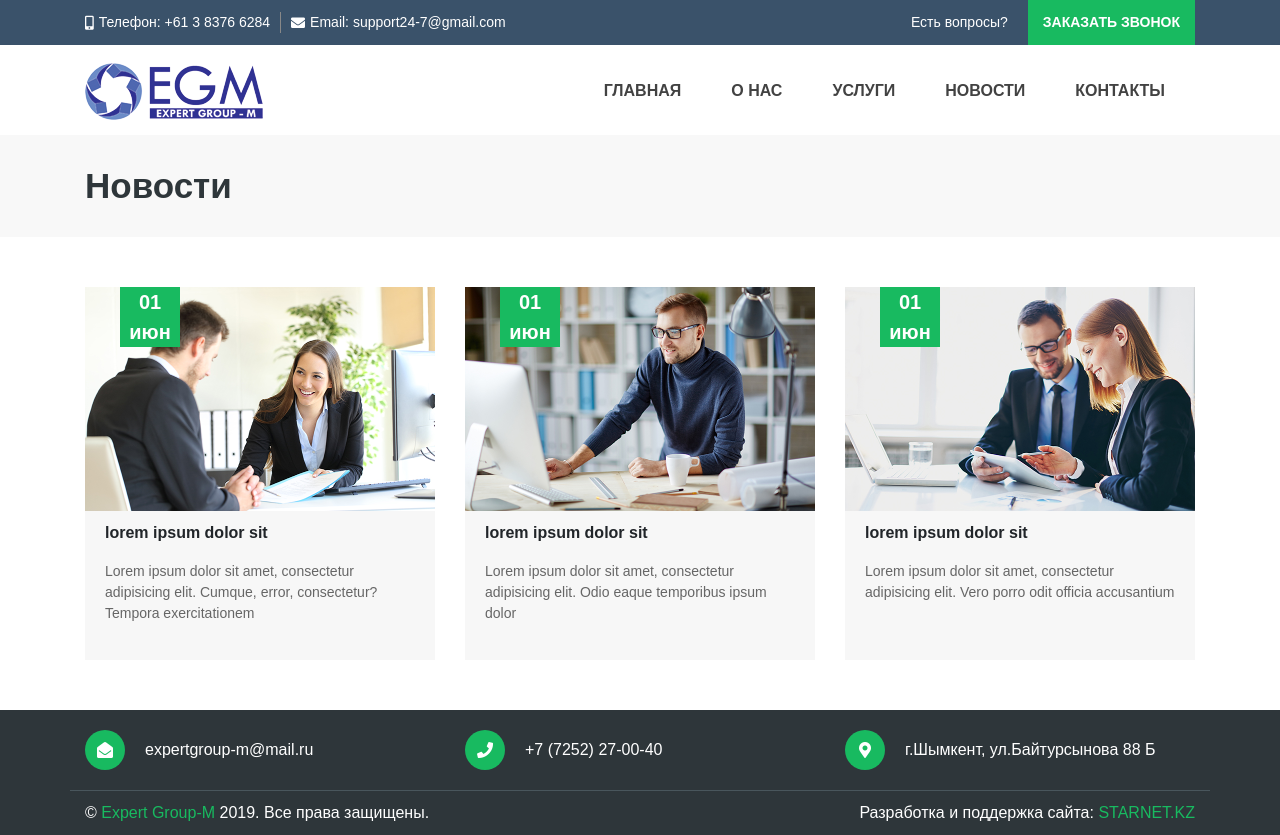
After one commit to baglansariev/corp, a PHP site: page /news in a window 1280 px wide. The commit adds this page. Run offline with PHP 8.4, Linux system fonts and the light colour scheme; data that the repository does not hold is empty; some libraries are stand-ins or nearby versions; some web fonts are replaced.

Commit message:
page news added

```diff
--- a/application/config/routes.php
+++ b/application/config/routes.php
@@ -8,6 +8,14 @@
 			'controller' => 'about',
 			'action' => 'index',
 		],
+		'news' => [
+			'controller' => 'news',
+			'action' => 'newsList',
+		],
+		'news/[0-9]+' => [
+			'controller' => 'news',
+			'action' => 'oneNews',
+		],
 		'contact' => [
 			'controller' => 'contact',
 			'action' => 'index',
--- /dev/null
+++ b/application/controllers/NewsController.php
@@ -0,0 +1,17 @@
+<?
+	namespace application\controllers;
+
+	use application\core\Controller;
+
+	class NewsController extends Controller
+	{
+		public function newsListAction()
+		{
+			$this->view->render('Новости');
+		}
+
+		public function oneNews()
+		{
+			$this->view->render('Одна новость');
+		}
+	}
--- a/application/layouts/helpers/footer.php
+++ b/application/layouts/helpers/footer.php
@@ -6,7 +6,7 @@
 					<i class="fas fa-envelope-open"></i>
 				</span>
 				<span>
-					info@company.kz
+					expertgroup-m@mail.ru
 				</span>
 			</div>
 			<div class="contacts col-lg-4 col-xlg-4">
@@ -14,7 +14,7 @@
 					<i class="fas fa-phone"></i>
 				</span>
 				<span>
-					+7 702 111 32 32
+					+7 (7252) 27-00-40
 				</span>
 			</div>
 			<div class="contacts col-lg-4 col-xlg-4">
@@ -22,14 +22,14 @@
 					<i class="fas fa-map-marker-alt"></i>
 				</span>
 				<span>
-					г.Шымкент, ул.Иляева 23
+					г.Шымкент, ул.Байтурсынова 88 Б
 				</span>
 			</div>
 		</div>
 	</div>
 	<div class="footer-bottom container">
 		<p class="company-sign">
-			© <a href="">Company Name</a> 2019. Все права защищены.
+			© <a href="/">Expert Group-M</a> 2019. Все права защищены.
 		</p>
 		<p class="developer-sign">
 			Разработка и поддержка сайта: <a href="https://starnet.kz">STARNET.KZ</a>
--- a/application/layouts/helpers/header.php
+++ b/application/layouts/helpers/header.php
@@ -37,7 +37,7 @@
 					<a href="">
 						<li>Услуги</li>
 					</a>
-					<a href="">
+					<a href="/news">
 						<li>Новости</li>
 					</a>
 					<a href="/contact">
--- /dev/null
+++ b/application/views/News/newsList.php
@@ -0,0 +1,69 @@
+<div class="page-heading">
+	<div class="container">
+		<h3>Новости</h3>
+	</div>
+</div>
+<div class="news container">
+	<div class="row">
+		<div class="one-news col-xlg-4 col-lg-4">
+			<div class="news-image">
+				<a href="">
+					<img src="/public/images/intro-1.jpg" alt="">
+				</a>
+				<span class="date">
+					01 июн
+				</span>
+			</div>
+			<div class="news-text">
+				<p class="news-heading">
+					<a href="">
+						lorem ipsum dolor sit
+					</a>
+				</p>
+				<p class="news-intro-text">
+					Lorem ipsum dolor sit amet, consectetur adipisicing elit. Cumque, error, consectetur? Tempora exercitationem
+				</p>
+			</div>
+		</div>
+		<div class="one-news col-xlg-4 col-lg-4">
+			<div class="news-image">
+				<a href="">
+					<img src="/public/images/intro-2.jpg" alt="">
+				</a>
+				<span class="date">
+					01 июн
+				</span>
+			</div>
+			<div class="news-text">
+				<p class="news-heading">
+					<a href="">
+						lorem ipsum dolor sit
+					</a>
+				</p>
+				<p class="news-intro-text">
+					Lorem ipsum dolor sit amet, consectetur adipisicing elit. Odio eaque temporibus ipsum dolor
+				</p>
+			</div>
+		</div>
+		<div class="one-news col-xlg-4 col-lg-4">
+			<div class="news-image">
+				<a href="">
+					<img src="/public/images/intro-3.jpg" alt="">
+				</a>
+				<span class="date">
+					01 июн
+				</span>
+			</div>
+			<div class="news-text">
+				<p class="news-heading">
+					<a href="">
+						lorem ipsum dolor sit
+					</a>
+				</p>
+				<p class="news-intro-text">
+					Lorem ipsum dolor sit amet, consectetur adipisicing elit. Vero porro odit officia accusantium
+				</p>
+			</div>
+		</div>
+	</div>
+</div>
--- a/public/style/css/main.css
+++ b/public/style/css/main.css
@@ -379,17 +379,28 @@ header{
 	color: #444;
 	text-transform: uppercase;
 }
+.owl-carousel{
+	position: relative;
+}
 .owl-carousel div img{
 	width: 180px !important;
 	height: auto;
 }
 .owl-nav{
+	position: absolute;
+	top: -18%;
+	left: 0;
+	width: 100%;
 	display: flex;
-	justify-content: center;
+	justify-content: space-between;
 	font-size: 28px;
 }
+.owl-nav{
+	font-size: 50px;
+	color: #666;
+}
 .owl-nav button{
-	margin-right: 20px;
+	outline: none;
 }
 
 
@@ -503,4 +514,86 @@ footer{
 }
 .whywe .whywe-text{
 	padding: 0 20px;
+	text-align: center;
 }
+.page-heading{
+	padding: 30px 0;
+	background-color: #F8F8F8;
+}
+.page-heading h3{
+	color: #2E363A;
+	font-weight: bolder;
+	font-size: 35px;
+	margin-bottom: 0;
+}
+.contact-section{
+	padding: 50px 0;
+}
+.adress, .phone, .e-mail{
+	display: flex;
+	flex-direction: column;
+}
+.adress span:first-of-type,
+.phone span:first-of-type,
+.e-mail span:first-of-type{
+	font-weight: bolder;
+	margin-bottom: 15px;
+}
+.adress span:last-of-type,
+.phone span:last-of-type,
+.e-mail span:last-of-type{
+	color: #6B6B7F;
+}
+.contact-form{
+	display: flex;
+	justify-content: space-between;
+}
+.contact-form div{
+	display: flex;
+	flex-direction: column;
+	width: 48%;
+}
+.contact-form div input[type="text"],
+.contact-form div textarea{
+	border: 1px solid #E6E6E6;
+	font-size: 17px;
+	padding: 10px;
+	margin-bottom: 20px;
+	background-color: #F7F7F7;
+	outline: none;
+}
+.contact-form div input[type="text"]:hover,
+.contact-form div textarea:hover,
+.contact-form div input[type="text"]:focus,
+.contact-form div textarea:focus{
+	border: 1px solid #18BA60;
+}
+.contact-form div input[type="submit"]{
+	padding: 10px;
+	border: none;
+	background-color: #18BA60;
+	border-radius: 4px;
+	color: #fff;
+	font-weight: bolder;
+	text-transform: uppercase;
+	font-size: 14px;
+	letter-spacing: 2px;
+	transition: all ease 0.4s;
+}
+.contact-form div input[type="submit"]:hover{
+	background-color: #2E363A;
+}
+.contact-form div textarea{
+	height: 100%;
+	margin-bottom: 0;
+}
+.contact-map{
+	display: flex;
+	width: 100%;
+}
+.contact-map iframe{
+	width: 100%;
+}
+.news{
+	padding: 50px 0;
+}
```
Also changed, not shown: application/views/About/index.php (+7 -7 lines), application/views/Contact/index.php (+39 -0 lines), public/images/icons/favicon.png (added), 1 other file.
